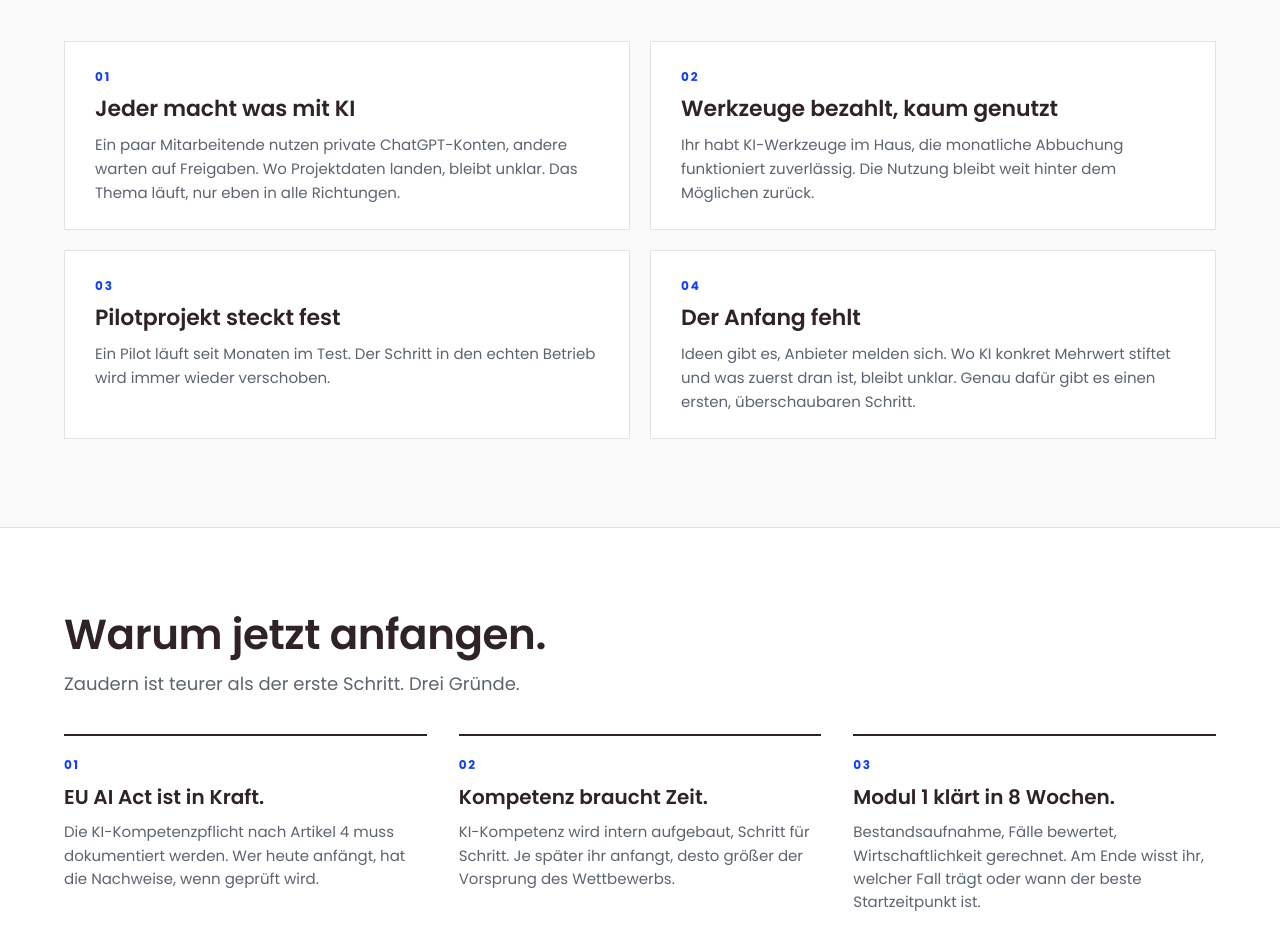
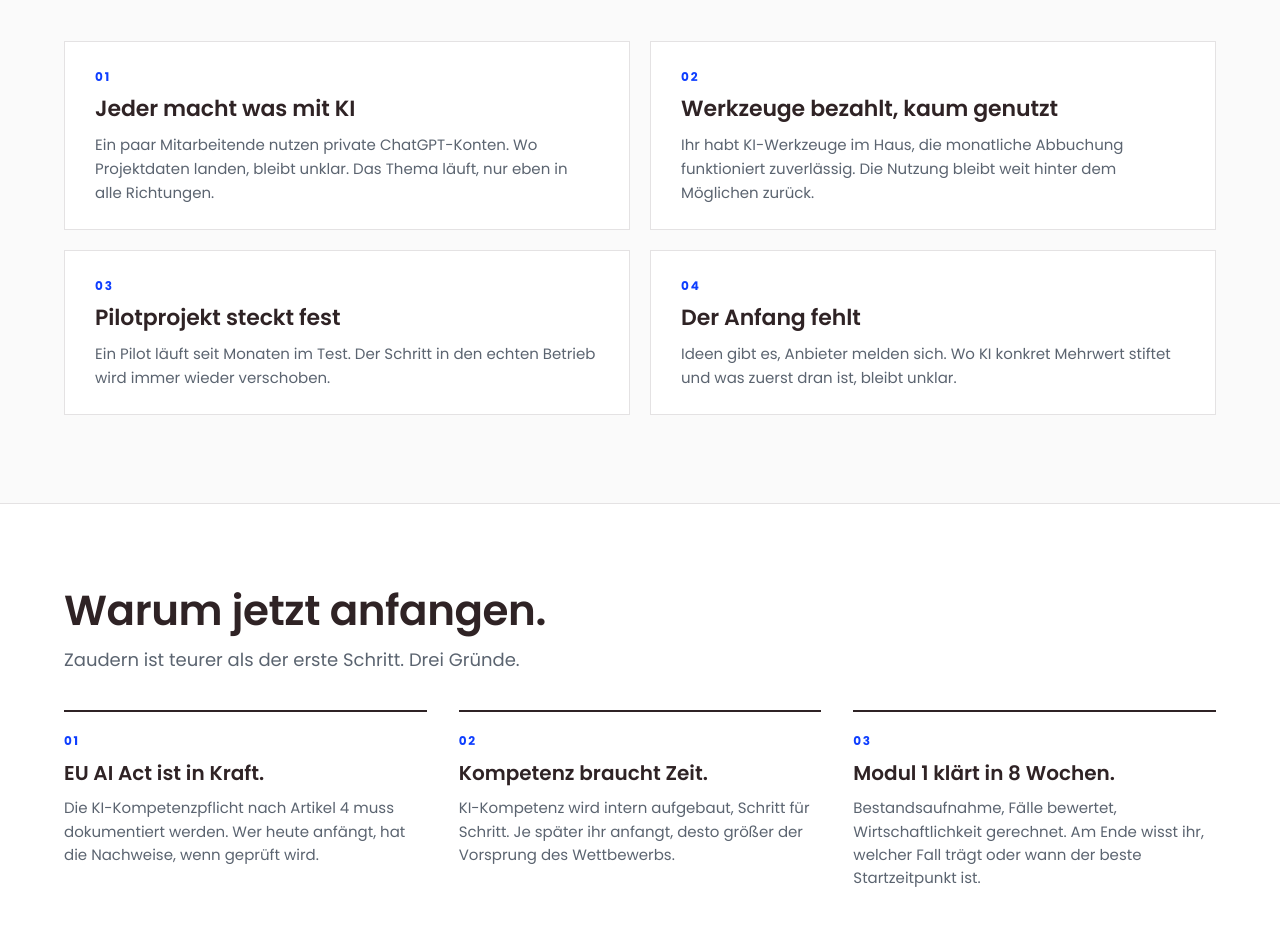
Before and after one commit to havanahx/corvint-website-preview, a plain HTML site: page index.html in a window 1280 px wide. Shown: the part 840-1770 px from the top of the page. Drawn offline with Linux system fonts and the light colour scheme.

Commit message:
startseite ausgangssituationen: 'warten auf freigaben' raus (unklar), letzter satz bei anfang-fehlt raus

```diff
--- a/index.html
+++ b/index.html
@@ -167,9 +167,9 @@
               <span class="situation__n">01</span>
               <h3 class="situation__title">Jeder macht was mit KI</h3>
               <p class="situation__body">
-                Ein paar Mitarbeitende nutzen private ChatGPT-Konten, andere
-                warten auf Freigaben. Wo Projektdaten landen, bleibt unklar.
-                Das Thema läuft, nur eben in alle Richtungen.
+                Ein paar Mitarbeitende nutzen private ChatGPT-Konten. Wo
+                Projektdaten landen, bleibt unklar. Das Thema läuft, nur eben
+                in alle Richtungen.
               </p>
             </article>
             <article class="situation">
@@ -194,8 +194,7 @@
               <h3 class="situation__title">Der Anfang fehlt</h3>
               <p class="situation__body">
                 Ideen gibt es, Anbieter melden sich. Wo KI konkret Mehrwert
-                stiftet und was zuerst dran ist, bleibt unklar. Genau dafür
-                gibt es einen ersten, überschaubaren Schritt.
+                stiftet und was zuerst dran ist, bleibt unklar.
               </p>
             </article>
           </div>
```
